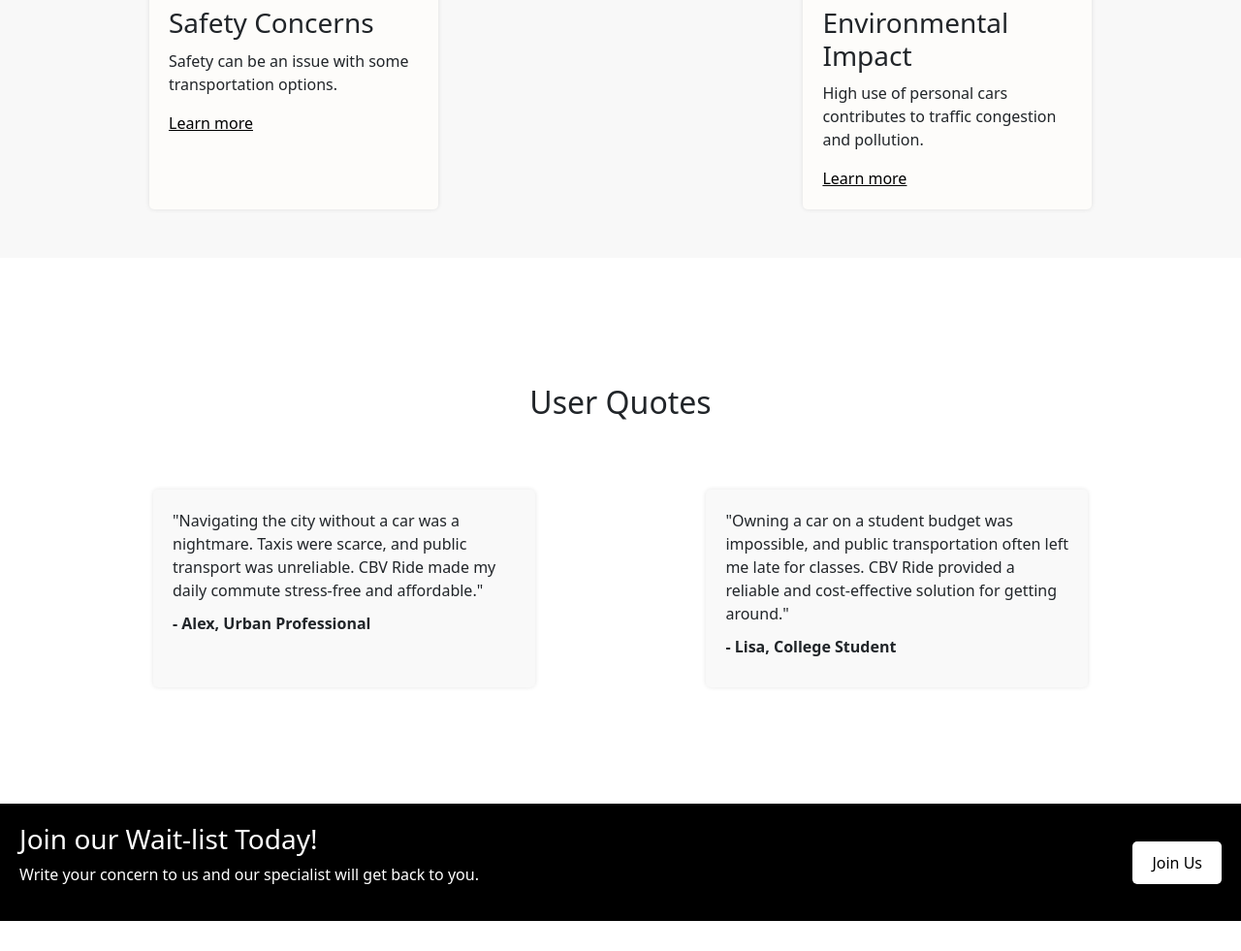
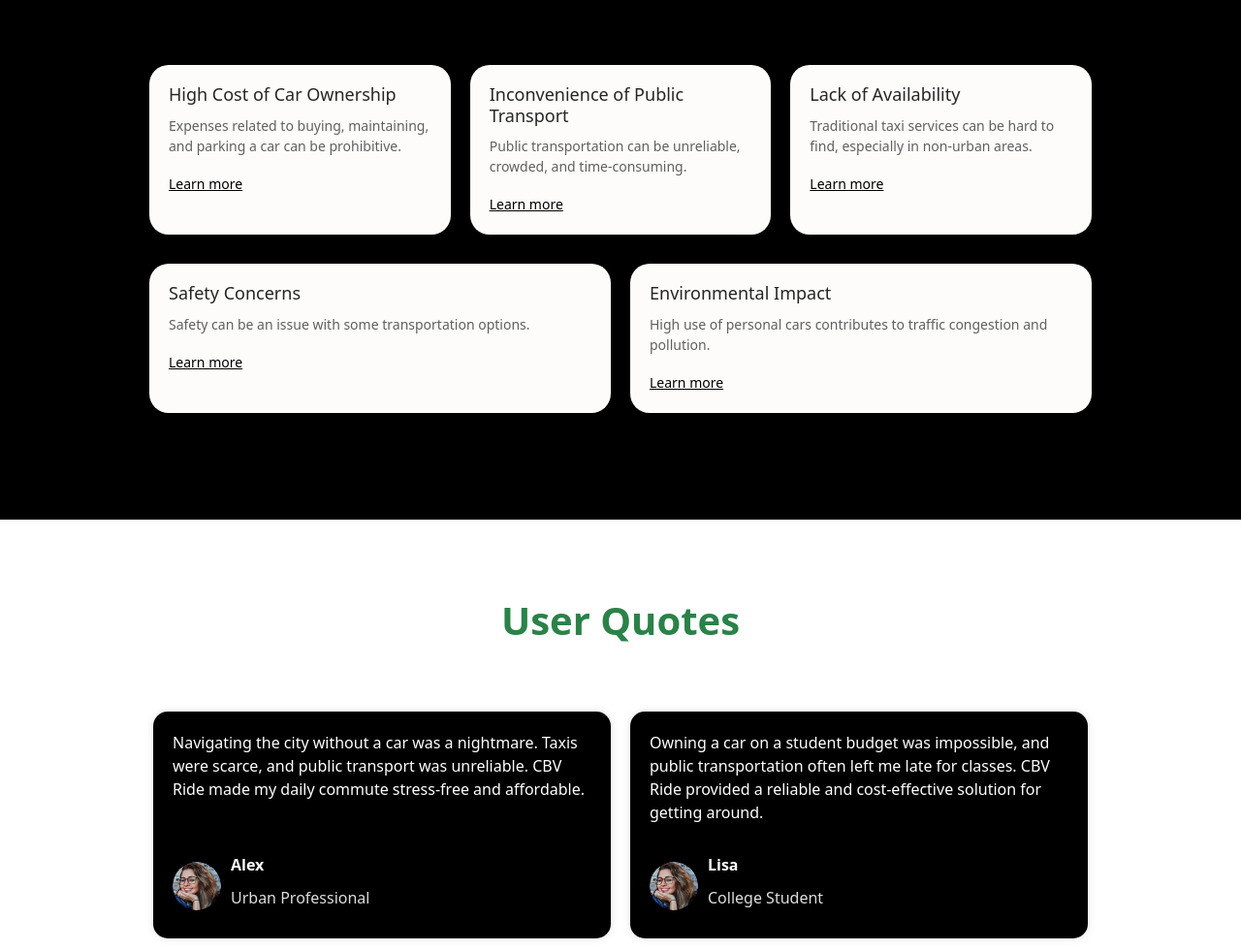
Before and after one commit to amadinahmed/landing-page, a plain HTML site: page index.html in a window 1280 px wide. Shown: the part 1263-2244 px from the top of the page at 97% size. Before the commit the page ends 2213 px from the top, so only its background shows below. Drawn offline with nearby package versions, Linux system fonts and the light colour scheme.

Commit message:
mockup push

```diff
--- a/index.html
+++ b/index.html
@@ -10,10 +10,6 @@
 </head>
 
 <body>
-  <header>
-    <h1>CBV Rideshare</h1>
-  </header>
-
   <section class="hero">
     <div class="hero-content">
       <div class="hero-text">
@@ -74,19 +70,33 @@
     </div>
   </section>
 
+
   <section class="user-quotes">
     <h2>User Quotes</h2>
     <div class="quote-cards">
       <div class="quote">
-        <p>"Navigating the city without a car was a nightmare. Taxis were scarce, and public transport was unreliable. CBV Ride made my daily commute stress-free and affordable."</p>
-        <p class="user">- Alex, Urban Professional</p>
+        <p>Navigating the city without a car was a nightmare. Taxis were scarce, and public transport was unreliable. CBV Ride made my daily commute stress-free and affordable.</p>
+        <div class="user-info">
+          <img src="images/person1.png" alt="Alex">
+          <div>
+            <p class="user">Alex</p>
+            <p class="user-role">Urban Professional</p>
+          </div>
+        </div>
       </div>
       <div class="quote">
-        <p>"Owning a car on a student budget was impossible, and public transportation often left me late for classes. CBV Ride provided a reliable and cost-effective solution for getting around."</p>
-        <p class="user">- Lisa, College Student</p>
+        <p>Owning a car on a student budget was impossible, and public transportation often left me late for classes. CBV Ride provided a reliable and cost-effective solution for getting around.</p>
+        <div class="user-info">
+          <img src="images/person1.png" alt="Lisa">
+          <div>
+            <p class="user">Lisa</p>
+            <p class="user-role">College Student</p>
+          </div>
+        </div>
       </div>
     </div>
   </section>
+
 
   <footer>
     <div class="footer-content">
--- a/style.css
+++ b/style.css
@@ -1,5 +1,5 @@
 body {
-  font-family: 'Poppins';
+  font-family: 'Poppins', sans-serif;
   background-color: #f7f7f7;
   margin: 0;
   padding: 0;
@@ -9,21 +9,30 @@ body {
 }
 
 header {
-  text-align: left;
-  display: flex;
-  margin-top: 20px;
-}
-
-header img {
-  max-width: 100px;
+  display: none; /* Hide the old header */
 }
 
 .hero {
-  background: #f1f1f1;
-  padding: 40px 20px;
+  background: url('/images/background.png') no-repeat center center;
+  background-size: cover;
+  padding: 100px 20px 150px;
   width: 100%;
+  color: white;
   display: flex;
   justify-content: center;
+  align-items: center;
+  position: relative;
+}
+
+.hero::before {
+  content: "CBV Rideshare";
+  position: absolute;
+  top: 20px;
+  left: 11%;
+  font-size: 2rem;
+  font-weight: bold;
+  color: white;
+  z-index: 1;
 }
 
 .hero-content {
@@ -31,20 +40,37 @@ header img {
   justify-content: space-between;
   align-items: center;
   width: 80%;
+  padding-right: 5%;
+  z-index: 2; /* Ensuring content is above the pseudo-element */
 }
 
 .hero-text {
   max-width: 50%;
+  text-align: left;
+}
+
+.hero-text h2{
+  font-size: 52px;
+  font-weight: 700;
+}
+
+.hero-text p{
+  font-size: 16px;
+  font-weight: 400;
+  width: 80%;
 }
 
 .hero-form {
-  background: #e1e1e1;
+  background: rgba(255, 255, 255, 0.95);
   padding: 40px;
   box-shadow: 0 0 10px rgba(0, 0, 0, 0.1);
+  border-radius: 2%;
 }
 
 .hero-form h3 {
   margin-bottom: 20px;
+  color: black;
+  font-weight: 600;
 }
 
 #joinForm {
@@ -64,8 +90,8 @@ header img {
 #joinForm button {
   padding: 10px 10px;
   width: 100%;
-  background-color: black;
-  color: #fff;
+  background-color: #22C459;
+  color: white;
   border: none;
   border-radius: 5px;
   margin-top: 5%;
@@ -125,21 +151,48 @@ header img {
   stroke-dashoffset: 0;
 }
 
-.problem-statement, .pain-points, .user-quotes {
+.problem-statement {
   background: #fff;
   padding: 60px 20px;
   border-radius: 5px;
   text-align: center;
   margin: 50px 0;
+  width: 60%;
+}
+
+.problem-statement p {
+  color:#606060;
+  padding-top: 20px;
+  font-size: 24px;
+}
+
+.problem-statement h2 {
+  color:#288347;
+  padding-top: 20px;
+  font-size: 40px;
+  border-radius: 20px;
+}
+
+.pain-points,
+.user-quotes {
+  background: #fff;
+  padding: 80px 20px 100px;
+  border-radius: 5px;
+  text-align: center;
   width: 80%;
 }
 
+.user-quotes h2 {
+  color: #288347;
+  font-weight: 600;
+  font-size: 40px;
+}
+
 .pain-points {
-  background: #F8F8F8;
-  padding: 40px 20px;
+  background: black;
+  padding: 80px 20px 100px;
   border-radius: 0px;
   text-align: center;
-  margin: 20px 0;
   width: 100%;
 }
 
@@ -161,15 +214,31 @@ header img {
   padding-right: 0%;
 }
 
+.pain-point-cards {
+  display: flex;
+  flex-wrap: wrap;
+  justify-content: space-between;
+  margin-top: 60px;
+  padding-left: 10%;
+  padding-right: 10%;
+}
+
 .pain-point {
   background: #FDFCFA;
   padding: 20px;
-  border-radius: 5px;
+  border-radius: 20px;
   box-shadow: 0 0 5px rgba(0, 0, 0, 0.1);
-  flex-basis: 30%;
+  flex-basis: calc(33.333% - 20px); /* Adjust the basis to fit three items per row */
   margin: 10px;
   text-align: left;
 }
+
+/* Ensuring the last row centers the two items */
+.pain-point:nth-last-child(-n+2) {
+  flex-basis: calc(50% - 20px);
+  margin-top: 20px; /* Add space between rows */
+}
+
 
 .quote {
   background: #f9f9f9;
@@ -181,17 +250,92 @@ header img {
   text-align: left;
 }
 
-.pain-point h3, .quote p {
+
+.pain-point h3,
+.quote p {
   margin: 0 0 10px;
+  color: #262626;
+  font-size: 18px;
+  font-weight: 500;
 }
 
-.pain-point a{
+.pain-points h2 {
+  color: white;
+  font-weight: 600;
+  font-size: 40px;
+}
+
+.problem-statement h2 {
+  color: #288347;
+}
+
+
+.pain-point a {
   color: black;
+  font-size: 14px;
+  font-weight: 400;
+}
+
+.pain-point p {
+  color: #606060;
+  font-size: 14px;
+  font-weight: 400;
+}
+
+.quote-cards {
+  display: flex;
+  flex-wrap: wrap;
+  justify-content: space-between;
+  margin-top: 60px;
+  padding-left: 0%;
+  padding-right: 0%;
+}
+
+.quote {
+  background: #000; /* Set background to black */
+  color: #fff; /* Set text color to white */
+  padding: 20px;
+  border-radius: 15px; /* Rounded corners */
+  box-shadow: 0 0 10px rgba(0, 0, 0, 0.1); /* Adjust shadow for better visibility */
+  flex-basis: calc(50% - 20px);
+  margin: 10px;
+  text-align: left;
+  display: flex;
+  flex-direction: column;
+  justify-content: space-between;
+  position: relative;
+}
+
+.quote p {
+  margin: 0 0 10px;
+  color: white;
+  font-weight: 400;
+  font-size: 16px;
+}
+
+.quote .user-info {
+  display: flex;
+  align-items: center;
+  margin-top: 20px;
+}
+
+.quote .user-info img {
+  border-radius: 50%;
+  width: 50px;
+  height: 50px;
+  margin-right: 10px;
 }
 
 .quote .user {
   font-weight: bold;
+  color: #fff;
 }
+
+.quote .user-role {
+  color: #ddd;
+}
+
+
 
 footer {
   background: #000;
@@ -228,26 +372,28 @@ footer button:hover {
   background-color: #ddd;
 }
 
-/* Media Queries for Mobile Responsiveness */
 @media (max-width: 768px) {
   .hero-content {
     flex-direction: column;
     text-align: center;
   }
 
-  .hero-text, .hero-form {
+  .hero-text,
+  .hero-form {
     max-width: 100%;
     margin-top: 20px;
   }
 
-  .pain-point-cards, .quote-cards {
+  .pain-point-cards,
+  .quote-cards {
     padding-left: 5%;
     padding-right: 5%;
     flex-direction: column;
     align-items: center;
   }
 
-  .pain-point, .quote {
+  .pain-point,
+  .quote {
     flex-basis: 100%;
     margin: 10px 0;
   }
@@ -266,7 +412,8 @@ footer button:hover {
     padding: 20px 10px;
   }
 
-  .pain-point-cards, .quote-cards {
+  .pain-point-cards,
+  .quote-cards {
     padding-left: 0;
     padding-right: 0;
   }
```
Also changed, not shown: images/person1.png (added), 1 other file.
